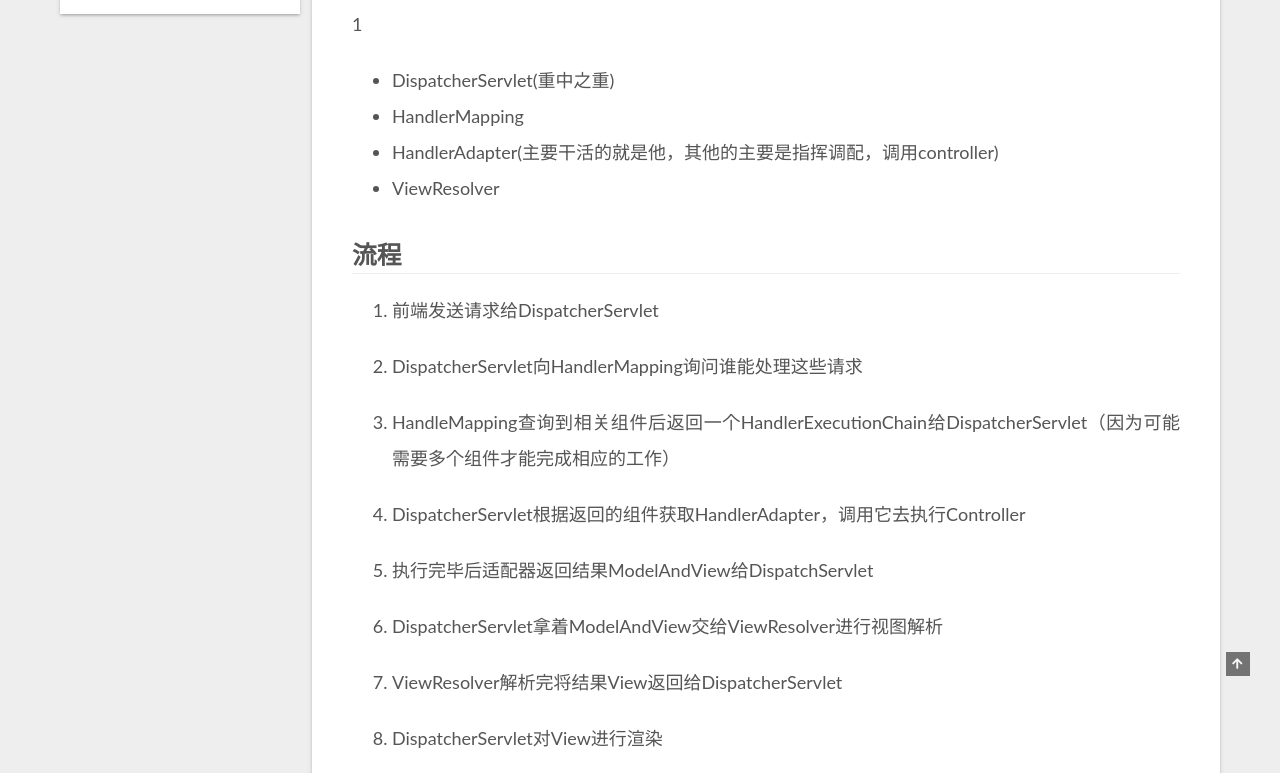
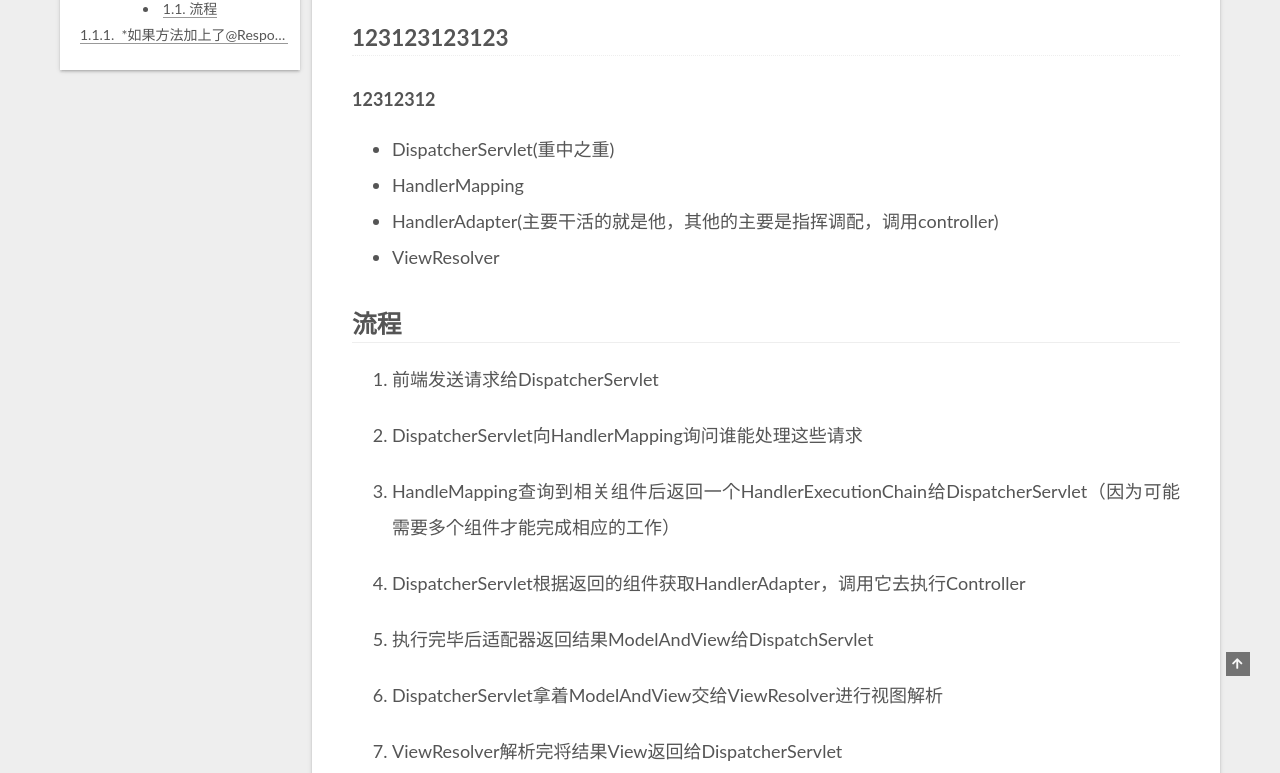
Before and after one commit to 1559629619/1559629619.github.io, a plain HTML site: page 2021/08/24/springmvc/index.html in a window 1280 px wide. Shown: the part 224-997 px from the top of the page. Drawn offline with nearby package versions, Linux system fonts and the light colour scheme.

Commit message:
Site updated: 2021-08-24 21:45:54

```diff
--- a/2021/08/24/springmvc/index.html
+++ b/2021/08/24/springmvc/index.html
@@ -20,15 +20,15 @@
   <link rel="stylesheet" href="https://cdn.jsdelivr.net/npm/animate.css@3.1.1/animate.min.css" integrity="sha256-PR7ttpcvz8qrF57fur/yAx1qXMFJeJFiA6pSzWi0OIE=" crossorigin="anonymous">
 
 <script class="next-config" data-name="main" type="application/json">{"hostname":"example.com","root":"/","images":"/images","scheme":"Gemini","version":"8.7.0","exturl":false,"sidebar":{"position":"left","display":"post","padding":18,"offset":12},"copycode":false,"bookmark":{"enable":false,"color":"#222","save":"auto"},"fancybox":false,"mediumzoom":false,"lazyload":false,"pangu":false,"comments":{"style":"tabs","active":null,"storage":true,"lazyload":false,"nav":null},"motion":{"enable":true,"async":false,"transition":{"post_block":"fadeIn","post_header":"fadeInDown","post_body":"fadeInDown","coll_header":"fadeInLeft","sidebar":"fadeInUp"}},"prism":false,"i18n":{"placeholder":"Searching...","empty":"We didn't find any results for the search: ${query}","hits_time":"${hits} results found in ${time} ms","hits":"${hits} results found"}}</script><script src="/js/config.js"></script>
-<meta name="description" content="SpringMVC  1  DispatcherServlet(重中之重) HandlerMapping HandlerAdapter(主要干活的就是他，其他的主要是指挥调配，调用controller) ViewResolver  流程 前端发送请求给DispatcherServlet  DispatcherServlet向HandlerMapping询问谁能处理这些请求  HandleMappi">
+<meta name="description" content="SpringMVC  12312312312312312312 DispatcherServlet(重中之重) HandlerMapping HandlerAdapter(主要干活的就是他，其他的主要是指挥调配，调用controller) ViewResolver  流程 前端发送请求给DispatcherServlet  DispatcherServlet向HandlerMapping询问谁能处">
 <meta property="og:type" content="article">
 <meta property="og:title" content="SpringMVC">
 <meta property="og:url" content="http://example.com/2021/08/24/springmvc/index.html">
 <meta property="og:site_name" content="是大肥鹅啊">
-<meta property="og:description" content="SpringMVC  1  DispatcherServlet(重中之重) HandlerMapping HandlerAdapter(主要干活的就是他，其他的主要是指挥调配，调用controller) ViewResolver  流程 前端发送请求给DispatcherServlet  DispatcherServlet向HandlerMapping询问谁能处理这些请求  HandleMappi">
+<meta property="og:description" content="SpringMVC  12312312312312312312 DispatcherServlet(重中之重) HandlerMapping HandlerAdapter(主要干活的就是他，其他的主要是指挥调配，调用controller) ViewResolver  流程 前端发送请求给DispatcherServlet  DispatcherServlet向HandlerMapping询问谁能处">
 <meta property="og:locale" content="en_US">
 <meta property="article:published_time" content="2021-08-24T11:16:44.000Z">
-<meta property="article:modified_time" content="2021-08-24T13:42:54.195Z">
+<meta property="article:modified_time" content="2021-08-24T13:45:29.347Z">
 <meta property="article:author" content="Da Feie">
 <meta name="twitter:card" content="summary">
 
@@ -107,7 +107,7 @@
       <div class="sidebar-panel-container">
         <!--noindex-->
         <div class="post-toc-wrap sidebar-panel">
-            <div class="post-toc animated"><ol class="nav"><li class="nav-item nav-level-1"><a class="nav-link" href="#SpringMVC"><span class="nav-number">1.</span> <span class="nav-text">SpringMVC</span></a><ol class="nav-child"><li class="nav-item nav-level-2"><a class="nav-link" href="#%E6%B5%81%E7%A8%8B"><span class="nav-number">1.1.</span> <span class="nav-text">流程</span></a><ol class="nav-child"><li class="nav-item nav-level-3"><a class="nav-link" href="#%E5%A6%82%E6%9E%9C%E6%96%B9%E6%B3%95%E5%8A%A0%E4%B8%8A%E4%BA%86-ResponseBody%E6%B3%A8%E8%A7%A3-%E5%88%99%E8%BF%94%E5%9B%9EJson%E5%AF%B9%E8%B1%A1-%E6%AD%A4%E6%97%B6%E7%94%B1HandlerAdapter%E7%9B%B4%E6%8E%A5%E8%BF%94%E5%9B%9E-%E4%B8%8D%E9%9C%80%E8%A6%81%E7%BB%8F%E7%94%B1ViewResolver"><span class="nav-number">1.1.1.</span> <span class="nav-text"> *如果方法加上了@ResponseBody注解  则返回Json对象  此时由HandlerAdapter直接返回 不需要经由ViewResolver</span></a></li></ol></li></ol></li></ol></div>
+            <div class="post-toc animated"><ol class="nav"><li class="nav-item nav-level-1"><a class="nav-link" href="#SpringMVC"><span class="nav-number">1.</span> <span class="nav-text">SpringMVC</span></a><ol class="nav-child"><li class="nav-item nav-level-3"><a class="nav-link" href="#123123123123"><span class="nav-number">1.0.1.</span> <span class="nav-text">123123123123</span></a><ol class="nav-child"><li class="nav-item nav-level-5"><a class="nav-link" href="#12312312"><span class="nav-number">1.0.1.0.1.</span> <span class="nav-text">12312312</span></a></li></ol></li></ol></li></ol></li><li class="nav-item nav-level-2"><a class="nav-link" href="#%E6%B5%81%E7%A8%8B"><span class="nav-number">1.1.</span> <span class="nav-text">流程</span></a><ol class="nav-child"><li class="nav-item nav-level-3"><a class="nav-link" href="#%E5%A6%82%E6%9E%9C%E6%96%B9%E6%B3%95%E5%8A%A0%E4%B8%8A%E4%BA%86-ResponseBody%E6%B3%A8%E8%A7%A3-%E5%88%99%E8%BF%94%E5%9B%9EJson%E5%AF%B9%E8%B1%A1-%E6%AD%A4%E6%97%B6%E7%94%B1HandlerAdapter%E7%9B%B4%E6%8E%A5%E8%BF%94%E5%9B%9E-%E4%B8%8D%E9%9C%80%E8%A6%81%E7%BB%8F%E7%94%B1ViewResolver"><span class="nav-number">1.1.1.</span> <span class="nav-text"> *如果方法加上了@ResponseBody注解  则返回Json对象  此时由HandlerAdapter直接返回 不需要经由ViewResolver</span></a></li></ol></li></ol></li></ol></div>
         </div>
         <!--/noindex-->
 
@@ -187,7 +187,7 @@
       <span class="post-meta-item-text">Posted on</span>
 
 
-      <time title="Created: 2021-08-24 19:16:44 / Modified: 21:42:54" itemprop="dateCreated datePublished" datetime="2021-08-24T19:16:44+08:00">2021-08-24</time>
+      <time title="Created: 2021-08-24 19:16:44 / Modified: 21:45:29" itemprop="dateCreated datePublished" datetime="2021-08-24T19:16:44+08:00">2021-08-24</time>
     </span>
 
 
@@ -202,8 +202,7 @@
     <div class="post-body" itemprop="articleBody">
         <h1 id="SpringMVC"><a href="#SpringMVC" class="headerlink" title="SpringMVC"></a>SpringMVC</h1>
 
-<p>1</p>
-<ul>
+<h3 id="123123123123"><a href="#123123123123" class="headerlink" title="123123123123"></a>123123123123</h3><h5 id="12312312"><a href="#12312312" class="headerlink" title="12312312"></a>12312312</h5><ul>
 <li>DispatcherServlet(重中之重)</li>
 <li>HandlerMapping</li>
 <li>HandlerAdapter(主要干活的就是他，其他的主要是指挥调配，调用controller)</li>
```
Also changed, not shown: index.html (+2 -3 lines).
